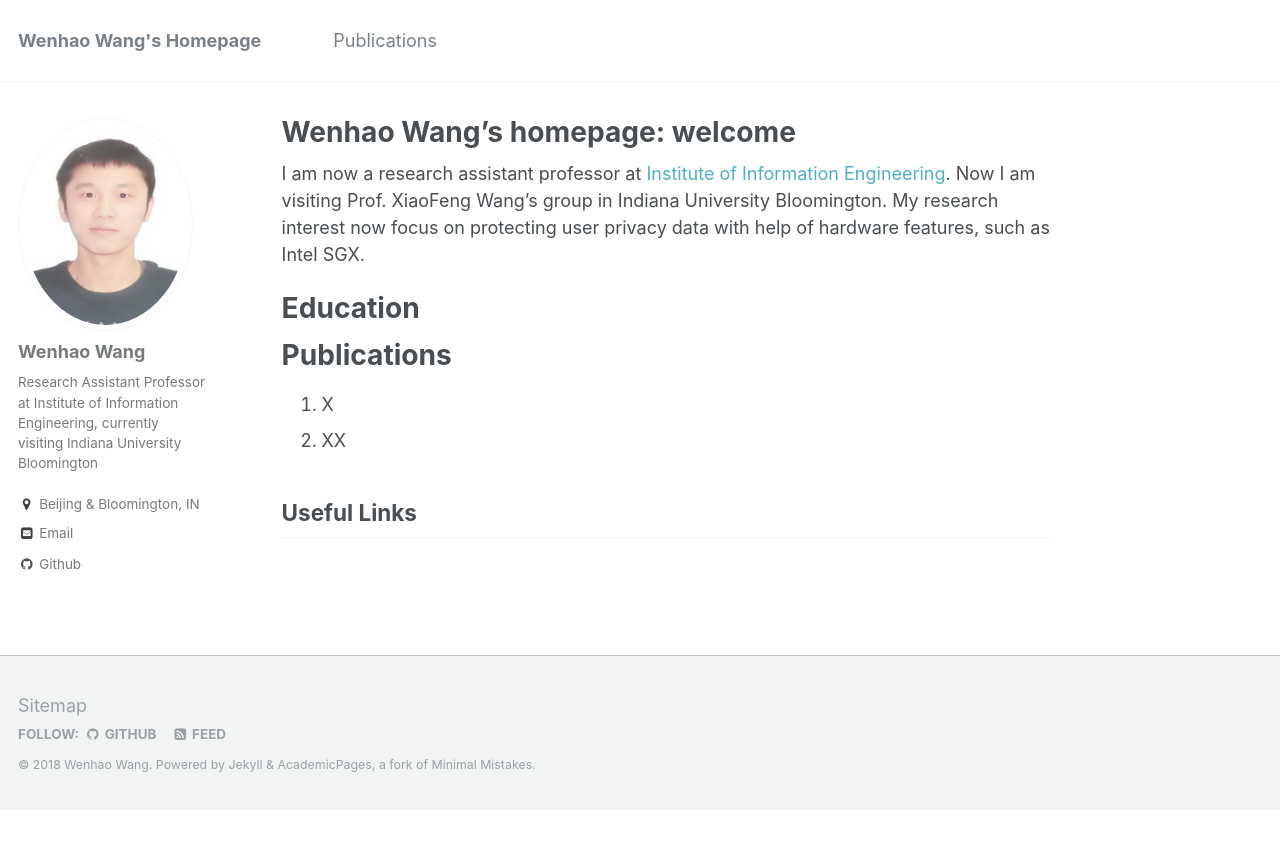
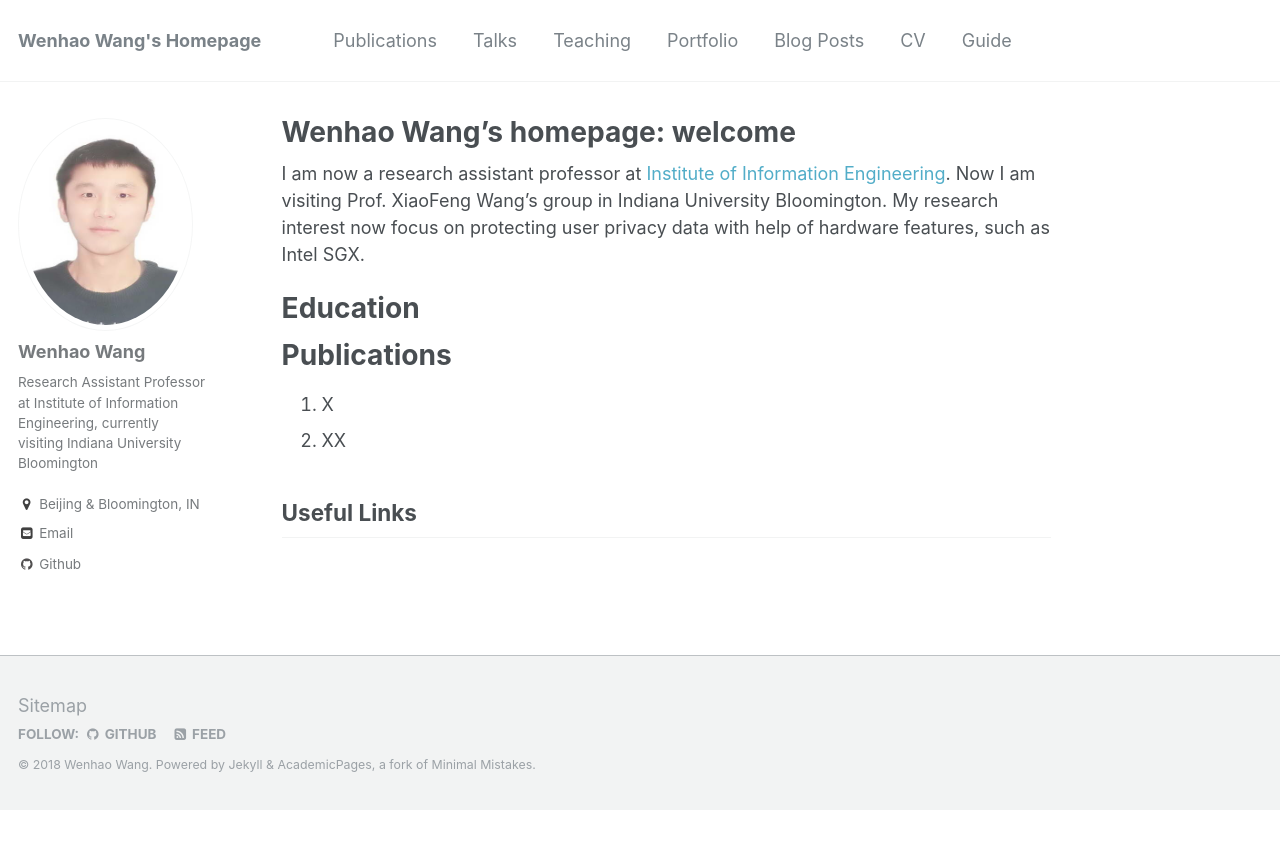
Before and after one commit to wenhao19/heartever.github.io, a Jekyll site: the page built from _pages/about.md, in a window 1280 px wide. Shown: the top 849 px of the page. Built offline with Jekyll 4.4.1, drawn with Linux system fonts in a browser that asks for light colours.

Commit message:
Update navigation.yml

```diff
--- a/_data/navigation.yml
+++ b/_data/navigation.yml
@@ -2,3 +2,21 @@
 main:
   - title: "Publications"
     url: /publications/
+
+  - title: "Talks"
+    url: /talks/
+
+  - title: "Teaching"
+    url: /teaching/
+
+  - title: "Portfolio"
+    url: /portfolio/
+
+  - title: "Blog Posts"
+    url: /year-archive/
+
+  - title: "CV"
+    url: /cv/
+
+  - title: "Guide"
+    url: /markdown/
```
